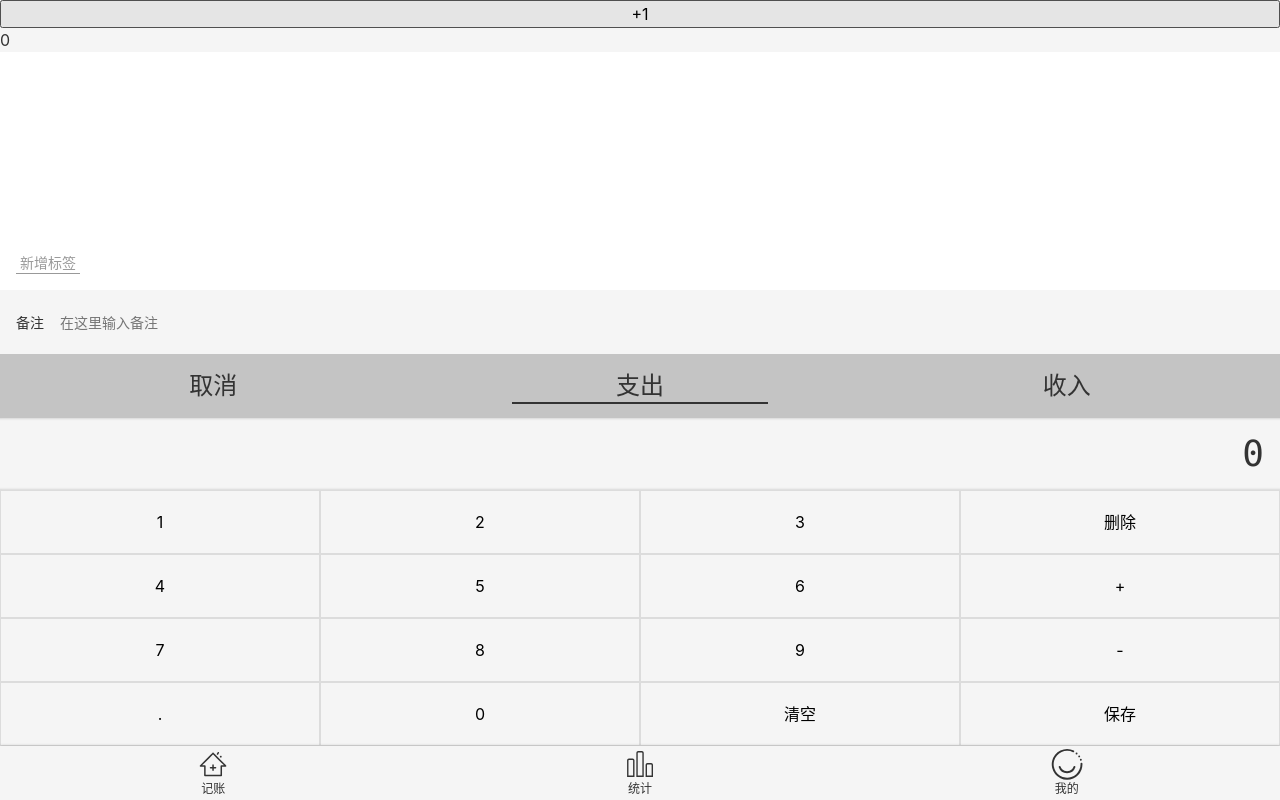
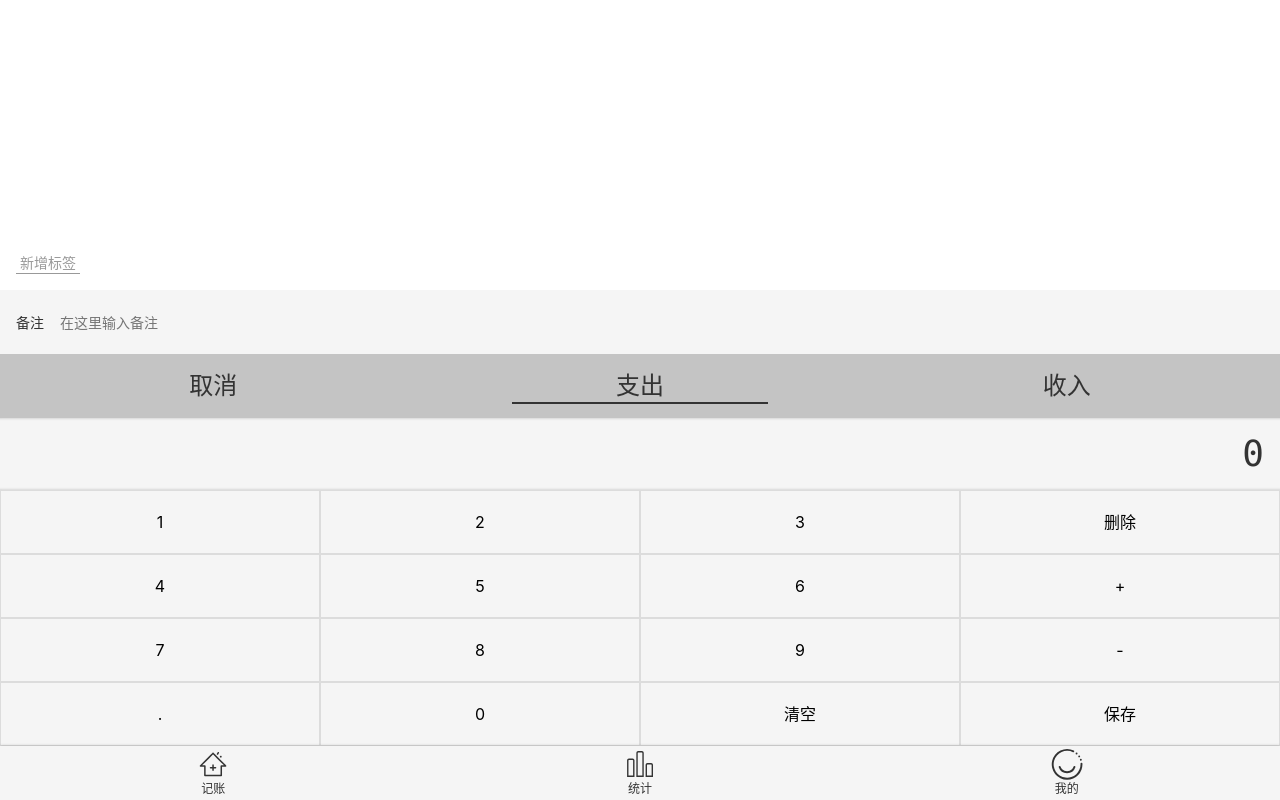
Before and after one commit to yanglin56/dybookkeeping, a Vue app: page /#/money in a window 1280 px wide. Built offline with nearby package versions, Linux system fonts and the light colour scheme.

Commit message:
use Vuex

```diff
--- a/src/store/index.ts
+++ b/src/store/index.ts
@@ -1,15 +1,19 @@
-import Vue from 'vue'
-import Vuex from 'vuex'
+import Vue from 'vue';
+import Vuex from 'vuex';
 
-Vue.use(Vuex)
+Vue.use(Vuex); // 把 store 绑到 Vue.prototype.$store = store
 
-export default new Vuex.Store({
+const store = new Vuex.Store({
   state: {
+    // data
+    count: 0,
   },
   mutations: {
+    // methods
+    increment(state, n: number) {
+      state.count += n;
+    },
   },
-  actions: {
-  },
-  modules: {
-  }
-})
+});
+
+export default store;
--- a/src/store/index2.ts
+++ b/src/store/index2.ts
@@ -10,6 +10,4 @@ const store = {
   ...tagStore,
 };
 
-console.log(store);
-
 export default store;
--- a/src/views/Money.vue
+++ b/src/views/Money.vue
@@ -10,8 +10,6 @@
       />
     </div>
     <Tags />
-    {{ count }}
-    <button @click="add">+1</button>
   </Layout>
 </template>
 
@@ -22,28 +20,17 @@ import Types from '@/components/Money/Types.vue';
 import FormItem from '@/components/Money/FormItem.vue';
 import Tags from '@/components/Money/Tags.vue';
 import { Component } from 'vue-property-decorator';
-import store from '@/store/index2';
+import oldStore from '@/store/index2';
 @Component({
   components: { Tags, FormItem, Types, NumberPad },
   computed: {
-    count() {
-      return store.count;
-    },
     recordList() {
-      return store.recordList;
+      return this.$store.state.count;
     },
   },
 })
 export default class Money extends Vue {
-  Layout: any;
-  NumberPad: any;
-  Types: any;
-  FormItem: any;
-  Tags: any;
-  count: any;
-  add() {
-    store.addCount();
-  }
+  recordList = oldStore.recordList;
   record: RecordItem = {
     tags: [],
     notes: '',
@@ -54,7 +41,7 @@ export default class Money extends Vue {
     this.record.notes = value;
   }
   saveRecord() {
-    store.createRecord(this.record);
+    oldStore.createRecord(this.record);
   }
 }
 </script>
```
